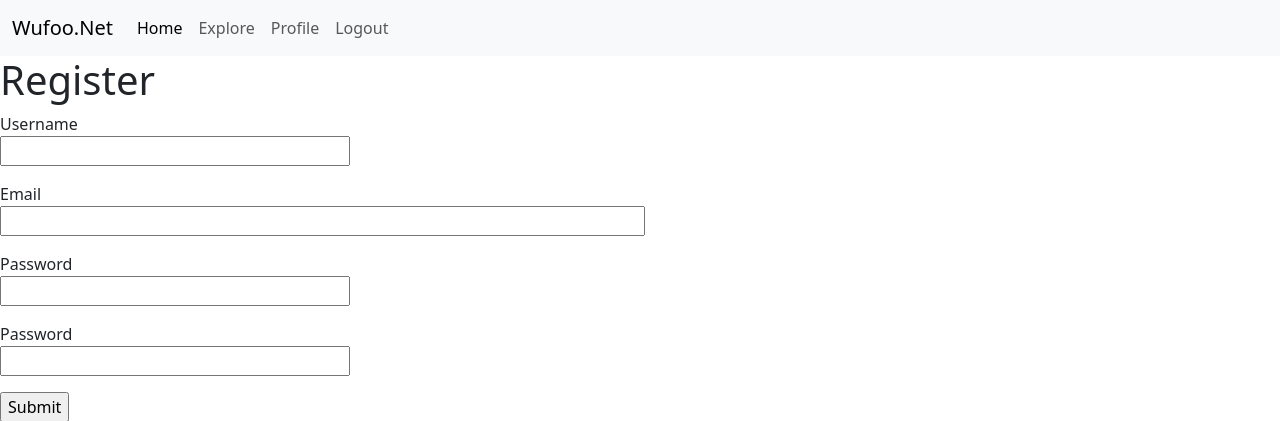
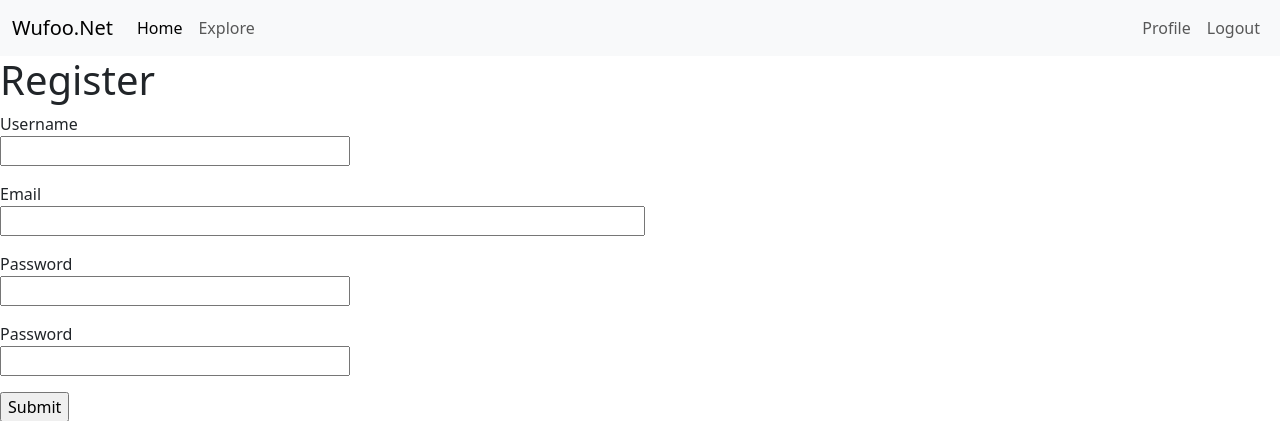
Before and after one commit to KadirKARAKAS/FormApp, a Flask app: template app/templates/register.html in a window 1280 px wide. Shown: the top 421 px of the page. Run offline with Flask 3, Linux system fonts and the light colour scheme; the template is opened without the code that fills it: most values are stand-ins (such as "Sample title", 1, 10 or a date in 2020); form fields are guessed from the names that the template uses.

Commit message:
Navbar kısmında profili sağa hizaladık

```diff
--- a/app/templates/base.html
+++ b/app/templates/base.html
@@ -19,13 +19,16 @@
             <div class="navbar-nav">
             <a class="nav-link active" aria-current="page" href="{{ url_for('index') }}">Home</a>
             <a class="nav-link" href="{{ url_for('explore') }}">Explore</a>
+
+        </div>
+        </div>
+        <div class="navbar-nav ms-auto">
             {% if current_user.is_anonymous %}
             <a class="nav-link" href="{{ url_for('login') }}">Login</a>
             {% else %}
             <a class="nav-link" href="{{ url_for('user', username=current_user.username) }}">Profile</a>
             <a class="nav-link" href="{{ url_for('logout') }}">Logout</a>
             {% endif %}
-        </div>
         </div>
     </div>
     </nav>
```
